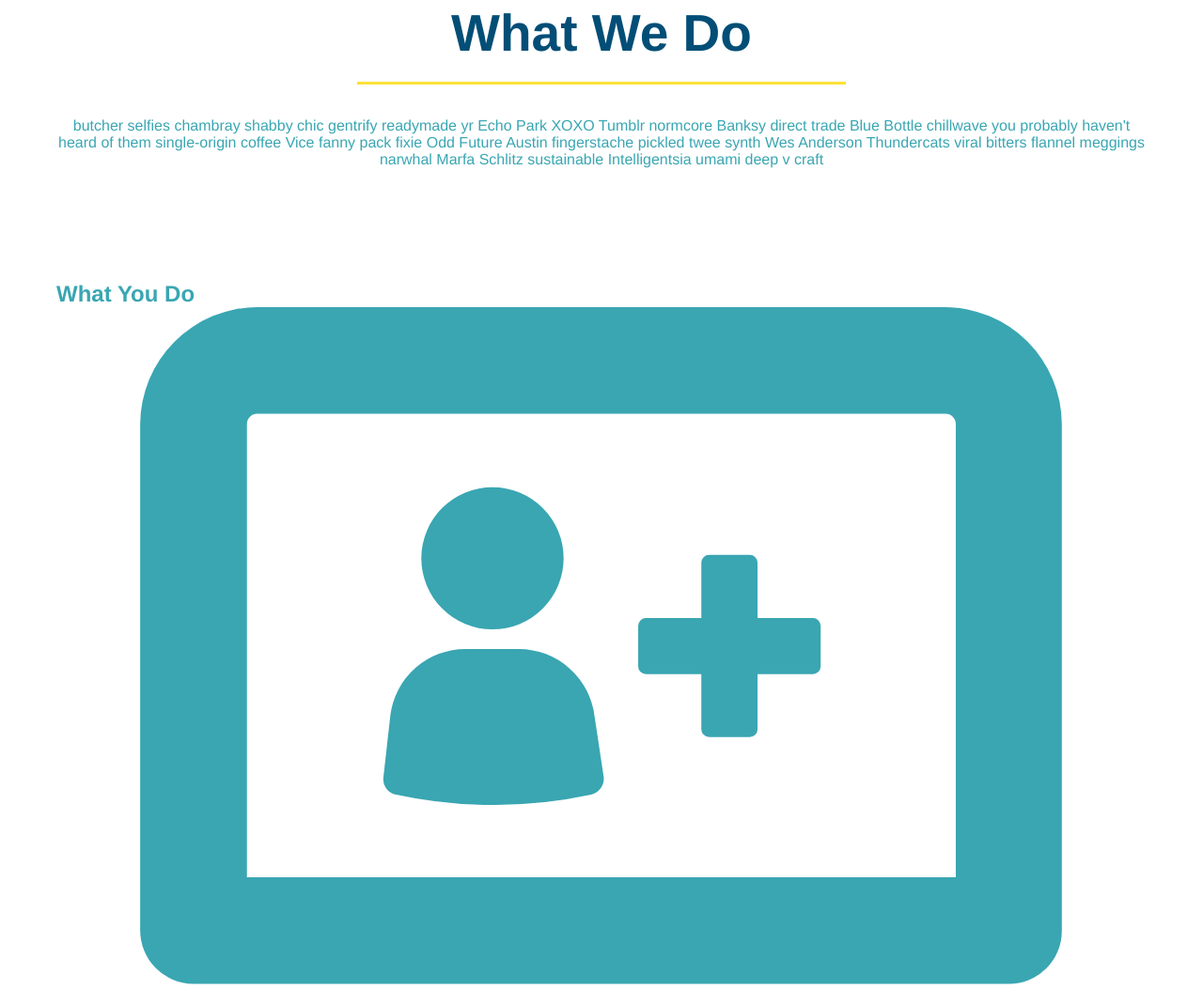
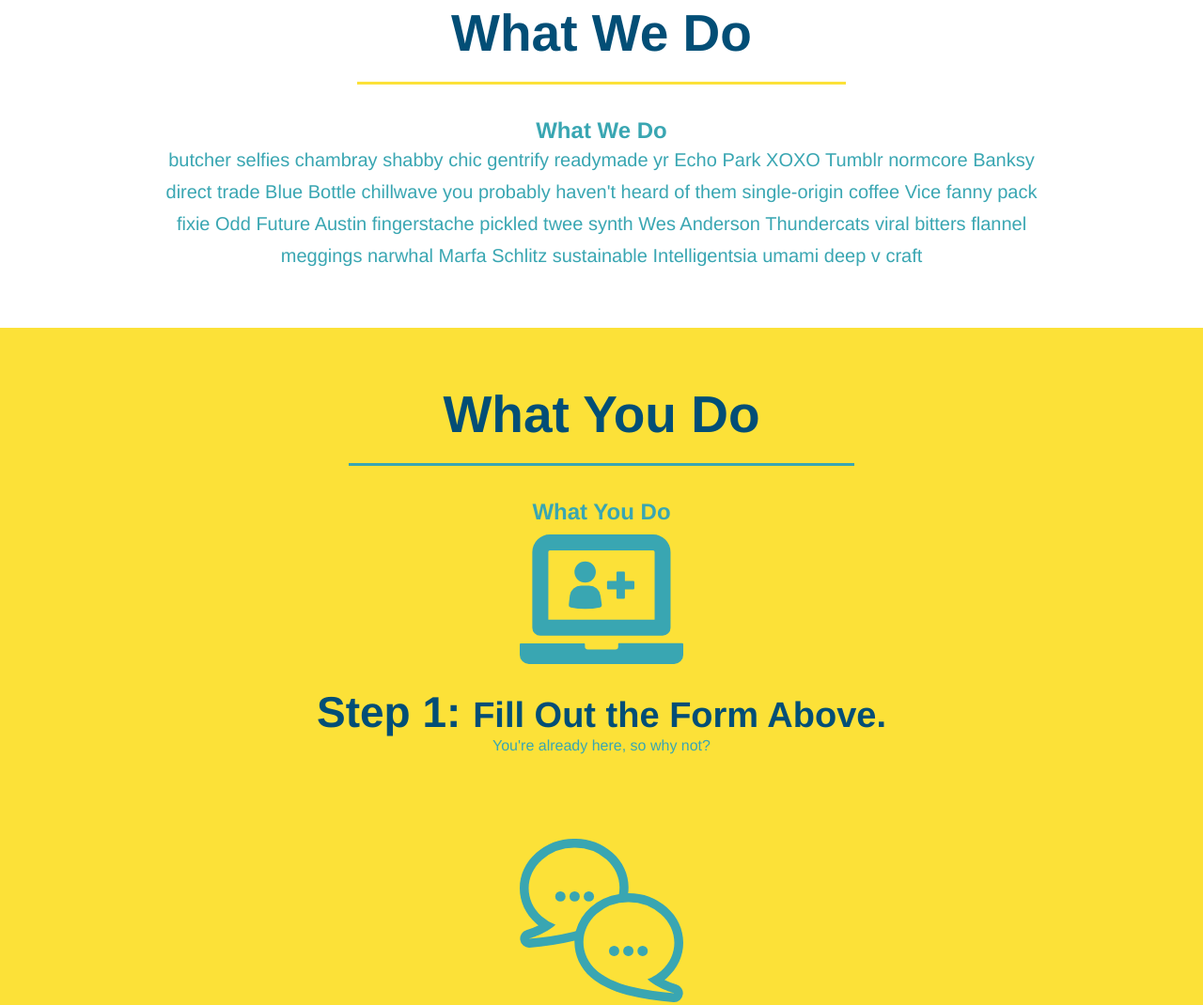
Before and after one commit to mbaxter8908/run-buddy, a plain HTML site: page index.html in a window 1280 px wide. Shown: the part 739-1809 px from the top of the page at 94% size. Drawn offline with Linux system fonts and the light colour scheme.

Commit message:
style what you do section

```diff
--- a/assets/css/style.css
+++ b/assets/css/style.css
@@ -127,12 +127,56 @@ body {
       text-align: center;
   }
 
-  .intro h2 {
+  .intro p {
+      line-height: 1.7;
+      color: #39a6b2;
+      width: 80%;
+      font-size: 20px;
+      margin: 0 auto;;
+  }
+
+  .steps {
+    text-align: center;
+    background: #fce138;
+  }
+
+  .steps div {
+      margin-bottom: 80px;
+  }
+
+.steps img {
+    width: 15%;
+    margin: 10px 0;
+}
+
+.steps h3 {
+    color: #024e76;
+    font-size: 46px;
+    margin-top: 10px;
+}
+
+.steps p {
+    color: #39a6b2;
+    font-size: 23 px;
+}
+
+.steps span {
+    font-size: 38px;
+  }
+
+  .section-title {
     font-size: 55px;
     color: #024e76;
     margin-bottom: 35px;
     padding: 0 100px 20px 100px;
+    display: inline-block;
     border-bottom: 3px solid;
+  }
+
+  .primary-border {
     border-color: #fce138;
-    display: inline-block;
   }
+
+  .secondary-border {
+    border-color: #39a6b2;
+  }
--- a/index.html
+++ b/index.html
@@ -71,6 +71,7 @@
 
 <!-- "what we do" section -->
   <section id="what-we-do" class="intro">
+    <h2 class="section-title primary-border">What We Do</h2>
     <h2>What We Do</h2>
     <p>
       butcher selfies chambray shabby chic gentrify readymade yr Echo Park XOXO Tumblr normcore Banksy direct trade Blue Bottle chillwave you probably haven't heard of them single-origin coffee Vice fanny pack fixie Odd Future Austin fingerstache pickled twee synth Wes Anderson Thundercats viral bitters flannel meggings narwhal Marfa Schlitz sustainable Intelligentsia umami deep v craft
@@ -78,30 +79,31 @@
   </section>
 
   <!-- "what you do" section -->
-  <section id="what-you-do">
+  <section id="what-you-do" class="steps">
+    <h2 class="section-title secondary-border">What You Do</h2>
     <h2>What You Do</h2>
 
     <div>
       <img src="./assets/images/step-1.svg" alt="" />
-      <h3>Step 1: Fill Out the Form Above.</h3>
+      <h3>Step 1: <span>Fill Out the Form Above.</span></h3>
       <p>You're already here, so why not?</p>
     </div>
 
     <div>
       <img src="./assets/images/step-2.svg" alt="" />
-      <h3>Step 2: Consult with One of Our Trainers.</h3>
+      <h3>Step 2: <span>Consult with One of Our Trainers.</span></h3>
       <p>Are you here to build muscle, lose weight, or just feel good?</p>
     </div>
 
     <div>
       <img src="./assets/images/step-3.svg" alt="" />
-      <h3>Step 3: Get Running.</h3>
+      <h3>Step 3: <span>Get Running.</span></h3>
       <p>Hit the ground running (literally) once your trainer lays out your plan.</p>
     </div>
 
     <div>
       <img src="./assets/images/step-4.svg" alt="" />
-      <h3>Step 4: See Results.</h3>
+      <h3>Step 4: <span>See Results.</span></h3>
       <p>Bi-weekly checkins with your trainer will keep you focused</p>
     </div>
   </section>
```
